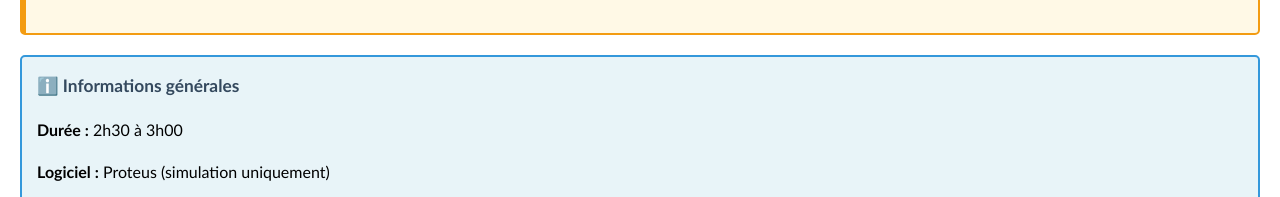
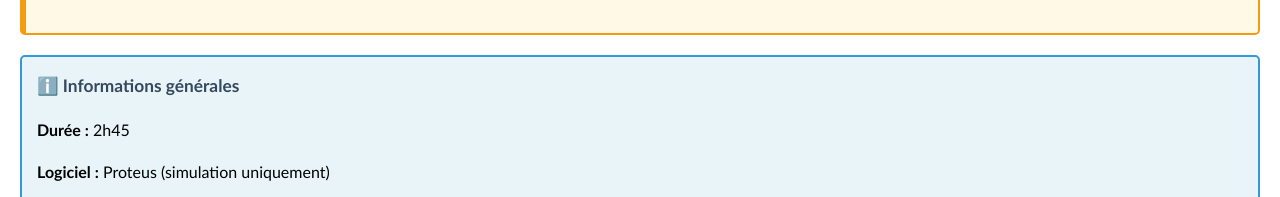
Before and after one commit to yahisd-design/1CIEL, a plain HTML site: page index.html in a window 1280 px wide. Shown: the part 1407-1604 px from the top of the page. Drawn offline with Linux system fonts and the light colour scheme.

Commit message:
Update index.html

```diff
--- a/index.html
+++ b/index.html
@@ -207,7 +207,7 @@
 
     <div class="info-box">
         <h3 style="margin-top: 0;">ℹ️ Informations générales</h3>
-        <p><strong>Durée :</strong> 2h30 à 3h00</p>
+        <p><strong>Durée :</strong> 2h45</p>
         <p><strong>Logiciel :</strong> Proteus (simulation uniquement)</p>
         <p><strong>Objectif :</strong> Vérifier votre maîtrise des composants électroniques de base et votre capacité à simuler des circuits sous Proteus.</p>
 
```
